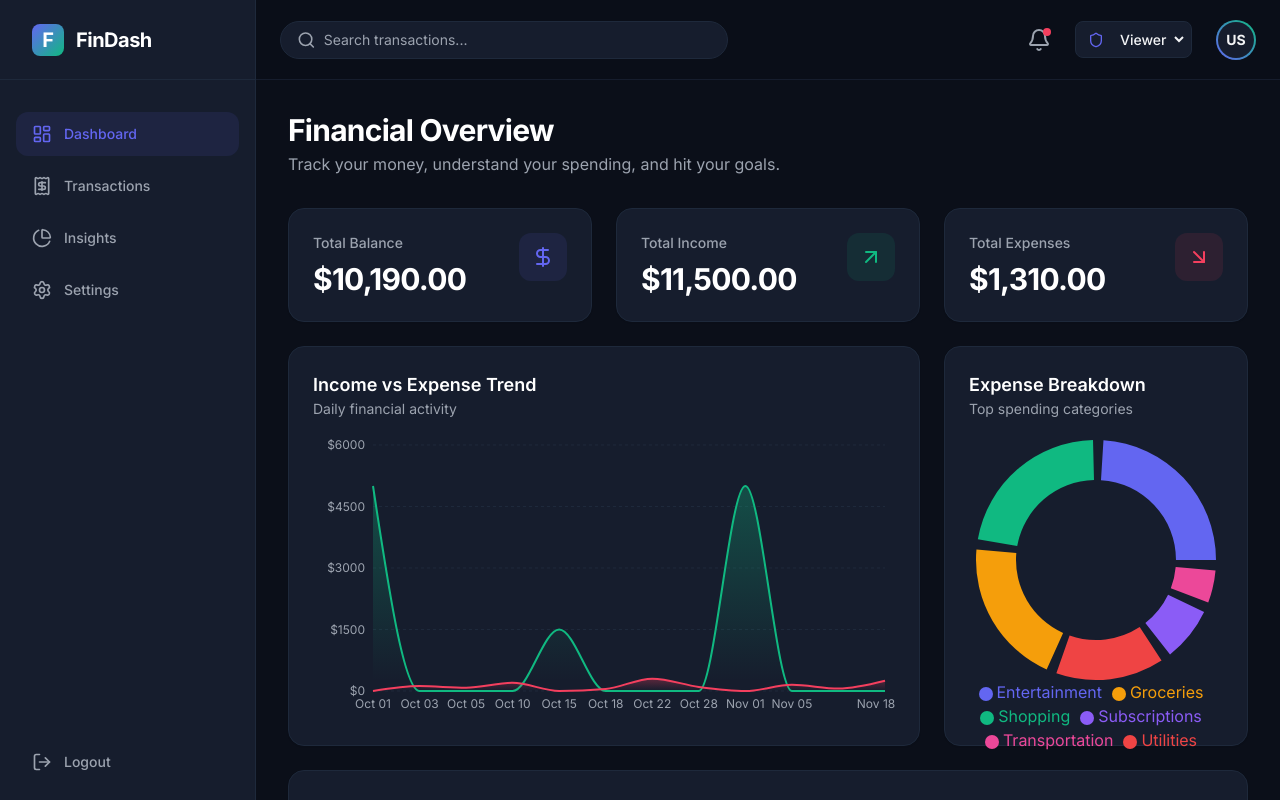
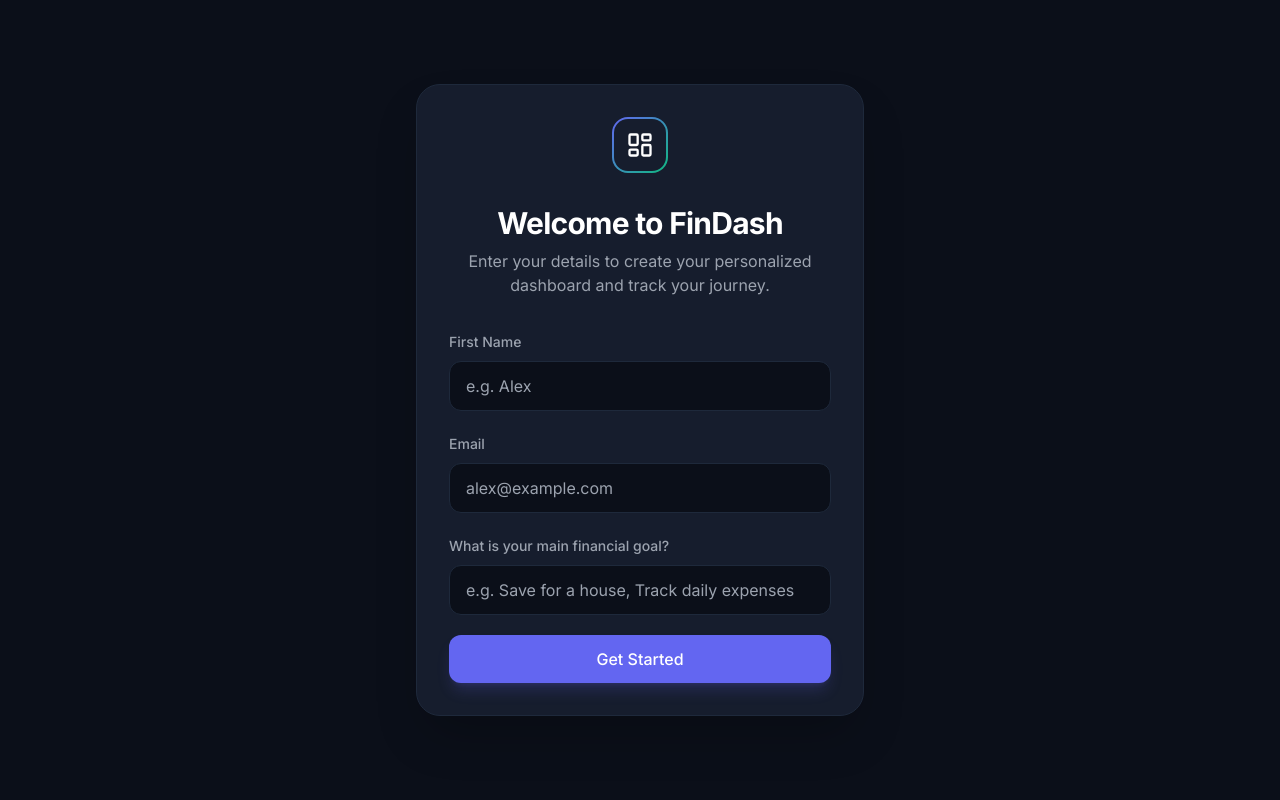
Before and after one commit to Subhadeep2609/Finance-Dashboard, a React (Vite) app: page /login in a window 1280 px wide. Before the commit this address led to /. Built offline with nearby package versions, Linux system fonts and the light colour scheme.

Commit message:
feat: Add Authentication flow, LoginPage, and Protected Routes

```diff
--- a/src/App.tsx
+++ b/src/App.tsx
@@ -1,21 +1,24 @@
 import React from 'react';
 import { Routes, Route, Navigate } from 'react-router-dom';
 import { DashboardLayout } from './components/layout/DashboardLayout';
+import { ProtectedRoute } from './components/layout/ProtectedRoute';
 import { DashboardPage } from './pages/DashboardPage';
 import { TransactionsPage } from './pages/TransactionsPage';
 import { InsightsPage } from './pages/InsightsPage';
 import { SettingsPage } from './pages/SettingsPage';
+import { LoginPage } from './pages/LoginPage';
 
 function App() {
   return (
     <Routes>
-      <Route path="/" element={<DashboardLayout />}>
+      <Route path="/login" element={<LoginPage />} />
+      <Route path="/" element={<ProtectedRoute><DashboardLayout /></ProtectedRoute>}>
         <Route index element={<DashboardPage />} />
         <Route path="transactions" element={<TransactionsPage />} />
         <Route path="insights" element={<InsightsPage />} />
         <Route path="settings" element={<SettingsPage />} />
-        <Route path="*" element={<Navigate to="/" replace />} />
       </Route>
+      <Route path="*" element={<Navigate to="/" replace />} />
     </Routes>
   );
 }
--- a/src/components/layout/Header.tsx
+++ b/src/components/layout/Header.tsx
@@ -1,10 +1,9 @@
 import React from 'react';
-import { useFinance } from '../../context/FinanceContext';
-import { Role } from '../../types';
-import { Bell, Search, Shield } from 'lucide-react';
+import { useAuth } from '../../context/AuthContext';
+import { Bell, Search } from 'lucide-react';
 
 export function Header() {
-  const { role, setRole } = useFinance();
+  const { user } = useAuth();
 
   return (
     <header className="h-20 border-b border-card bg-background/50 backdrop-blur-md px-6 flex items-center justify-between sticky top-0 z-10">
@@ -29,23 +28,17 @@ export function Header() {
           <span className="absolute top-0 right-0 w-2 h-2 bg-danger rounded-full"></span>
         </button>
 
-        {/* Role Toggle Dropdown (Mocked as simple select for now) */}
-        <div className="flex items-center space-x-2 bg-card rounded-lg p-1 border border-slate-800">
-          <Shield className="w-4 h-4 text-primary ml-2 hidden sm:block" />
-          <select
-            value={role}
-            onChange={(e) => setRole(e.target.value as Role)}
-            className="bg-transparent border-none text-sm font-medium outline-none cursor-pointer p-1 text-textBase"
-          >
-            <option value="viewer" className="bg-card">Viewer</option>
-            <option value="admin" className="bg-card">Admin</option>
-          </select>
-        </div>
-
-        {/* User profile */}
-        <div className="h-10 w-10 rounded-full bg-gradient-to-tr from-primary to-secondary p-[2px]">
-          <div className="w-full h-full rounded-full bg-card flex items-center justify-center">
-            <span className="font-bold text-sm">US</span>
+        <div className="flex items-center space-x-3">
+          <div className="h-10 w-10 rounded-full bg-gradient-to-tr from-primary to-secondary p-[2px]">
+            <div className="w-full h-full rounded-full bg-card flex items-center justify-center">
+              <span className="font-bold text-sm text-white">
+                {user?.name.charAt(0).toUpperCase()}
+              </span>
+            </div>
+          </div>
+          <div className="hidden sm:block text-sm">
+            <p className="font-medium text-white">{user?.name}</p>
+            <p className="text-xs text-textMuted">{user?.financialGoal || 'No goal set'}</p>
           </div>
         </div>
       </div>
--- /dev/null
+++ b/src/components/layout/ProtectedRoute.tsx
@@ -0,0 +1,12 @@
+import { Navigate } from 'react-router-dom';
+import { useAuth } from '../../context/AuthContext';
+
+export function ProtectedRoute({ children }: { children: React.ReactNode }) {
+  const { isAuthenticated } = useAuth();
+
+  if (!isAuthenticated) {
+    return <Navigate to="/login" replace />;
+  }
+
+  return <>{children}</>;
+}
--- a/src/components/layout/Sidebar.tsx
+++ b/src/components/layout/Sidebar.tsx
@@ -2,9 +2,11 @@ import React from 'react';
 import { LayoutDashboard, Receipt, PieChart, Settings, LogOut } from 'lucide-react';
 import { cn } from '../../lib/utils';
 import { Link, useLocation } from 'react-router-dom';
+import { useAuth } from '../../context/AuthContext';
 
 export function Sidebar() {
   const location = useLocation();
+  const { logout } = useAuth();
 
   const navItems = [
     { name: 'Dashboard', icon: LayoutDashboard, path: '/' },
@@ -46,7 +48,10 @@ export function Sidebar() {
       </div>
 
       <div className="p-4 mt-auto">
-        <button className="flex items-center space-x-3 px-4 py-3 rounded-xl transition-all duration-200 text-sm font-medium w-full text-textMuted hover:bg-danger/10 hover:text-danger">
+        <button
+          onClick={logout}
+          className="flex items-center space-x-3 px-4 py-3 rounded-xl transition-all duration-200 text-sm font-medium w-full text-textMuted hover:bg-danger/10 hover:text-danger"
+        >
           <LogOut className="w-5 h-5" />
           <span>Logout</span>
         </button>
--- a/src/components/transactions/TransactionList.tsx
+++ b/src/components/transactions/TransactionList.tsx
@@ -7,7 +7,7 @@ import { format, parseISO } from 'date-fns';
 import { cn } from '../../lib/utils';
 
 export function TransactionList() {
-  const { transactions, role, deleteTransaction } = useFinance();
+  const { transactions, deleteTransaction } = useFinance();
   const [searchTerm, setSearchTerm] = useState('');
   const [filterType, setFilterType] = useState<TransactionType | 'all'>('all');
   const [isFormOpen, setIsFormOpen] = useState(false);
@@ -82,7 +82,6 @@ export function TransactionList() {
           >
             <Download className="w-5 h-5" />
           </button>
-          {role === 'admin' && (
             <button
               onClick={() => {
                 setEditingTransaction(null);
@@ -93,7 +92,6 @@ export function TransactionList() {
             >
               <Plus className="w-5 h-5" />
             </button>
-          )}
         </div>
       </div>
 
@@ -106,7 +104,7 @@ export function TransactionList() {
               <th className="px-6 py-4 font-medium">Description</th>
               <th className="px-6 py-4 font-medium">Category</th>
               <th className="px-6 py-4 font-medium">Amount</th>
-              {role === 'admin' && <th className="px-6 py-4 font-medium text-right">Actions</th>}
+              <th className="px-6 py-4 font-medium text-right">Actions</th>
             </tr>
           </thead>
           <tbody className="divide-y divide-slate-800/50">
@@ -127,7 +125,6 @@ export function TransactionList() {
                   <td className={cn("px-6 py-4 font-medium whitespace-nowrap", t.type === 'income' ? 'text-secondary' : 'text-textBase')}>
                     {t.type === 'income' ? '+' : '-'}{formatCurrency(t.amount)}
                   </td>
-                  {role === 'admin' && (
                   <td className="px-6 py-4 text-right">
                     <div className="flex items-center justify-end space-x-2 opacity-0 group-hover:opacity-100 transition-all focus-within:opacity-100">
                       <button
@@ -149,12 +146,11 @@ export function TransactionList() {
                       </button>
                     </div>
                   </td>
-                  )}
                 </tr>
               ))
             ) : (
               <tr>
-                <td colSpan={role === 'admin' ? 5 : 4} className="px-6 py-8 text-center text-textMuted">
+                <td colSpan={5} className="px-6 py-8 text-center text-textMuted">
                   No transactions found.
                 </td>
               </tr>
--- /dev/null
+++ b/src/context/AuthContext.tsx
@@ -0,0 +1,50 @@
+import React, { createContext, useContext, useState, useEffect, ReactNode } from 'react';
+import { User } from '../types';
+
+interface AuthContextType {
+  user: User | null;
+  isAuthenticated: boolean;
+  login: (u: User) => void;
+  logout: () => void;
+}
+
+const AuthContext = createContext<AuthContextType | undefined>(undefined);
+
+export function AuthProvider({ children }: { children: ReactNode }) {
+  const [user, setUser] = useState<User | null>(() => {
+    const saved = localStorage.getItem('finance_user');
+    return saved ? JSON.parse(saved) : null;
+  });
+
+  useEffect(() => {
+    if (user) {
+      localStorage.setItem('finance_user', JSON.stringify(user));
+    } else {
+      localStorage.removeItem('finance_user');
+    }
+  }, [user]);
+
+  const login = (u: User) => setUser(u);
+
+  const logout = () => {
+    setUser(null);
+    // When logging out, typically we also clear the session data so let's force a reload or just let it be.
+  };
+
+  const value = {
+    user,
+    isAuthenticated: !!user,
+    login,
+    logout
+  };
+
+  return <AuthContext.Provider value={value}>{children}</AuthContext.Provider>;
+}
+
+export function useAuth() {
+  const context = useContext(AuthContext);
+  if (context === undefined) {
+    throw new Error('useAuth must be used within an AuthProvider');
+  }
+  return context;
+}
--- a/src/context/FinanceContext.tsx
+++ b/src/context/FinanceContext.tsx
@@ -1,6 +1,5 @@
-import React, { createContext, useContext, useState, useMemo, ReactNode } from 'react';
-import { Transaction, Role } from '../types';
-import { initialTransactions } from '../data/mockData';
+import React, { createContext, useContext, useState, ReactNode } from 'react';
+import { Transaction } from '../types';
 
 interface FinanceContextType {
   transactions: Transaction[];
@@ -8,8 +7,6 @@ interface FinanceContextType {
   addTransaction: (t: Omit<Transaction, 'id'>) => void;
   editTransaction: (id: string, t: Omit<Transaction, 'id'>) => void;
   deleteTransaction: (id: string) => void;
-  role: Role;
-  setRole: (role: Role) => void;
   totalIncome: number;
   totalExpense: number;
   totalBalance: number;
@@ -27,10 +24,8 @@ export function FinanceProvider({ children }: { children: ReactNode }) {
         console.error("Failed to parse transactions from local storage.");
       }
     }
-    return initialTransactions;
+    return [];
   });
-
-  const [role, setRole] = useState<Role>('viewer');
 
   // Save to local storage whenever transactions change
   React.useEffect(() => {
@@ -54,20 +49,9 @@ export function FinanceProvider({ children }: { children: ReactNode }) {
     setTransactions(prev => prev.filter(t => t.id !== id));
   };
 
-  // derived metrics
-  const { totalIncome, totalExpense, totalBalance } = useMemo(() => {
-    let income = 0;
-    let expense = 0;
-    transactions.forEach(t => {
-      if (t.type === 'income') income += t.amount;
-      else expense += t.amount;
-    });
-    return {
-      totalIncome: income,
-      totalExpense: expense,
-      totalBalance: income - expense
-    };
-  }, [transactions]);
+  const totalIncome = transactions.filter(t => t.type === 'income').reduce((acc, t) => acc + t.amount, 0);
+  const totalExpense = transactions.filter(t => t.type === 'expense').reduce((acc, t) => acc + t.amount, 0);
+  const totalBalance = totalIncome - totalExpense;
 
   const value = {
     transactions,
@@ -75,8 +59,6 @@ export function FinanceProvider({ children }: { children: ReactNode }) {
     addTransaction,
     editTransaction,
     deleteTransaction,
-    role,
-    setRole,
     totalIncome,
     totalExpense,
     totalBalance
--- a/src/main.tsx
+++ b/src/main.tsx
@@ -3,14 +3,17 @@ import ReactDOM from 'react-dom/client';
 import App from './App.tsx';
 import './index.css';
 import { FinanceProvider } from './context/FinanceContext.tsx';
+import { AuthProvider } from './context/AuthContext.tsx';
 import { BrowserRouter } from 'react-router-dom';
 
 ReactDOM.createRoot(document.getElementById('root')!).render(
   <React.StrictMode>
     <BrowserRouter>
-      <FinanceProvider>
-        <App />
-      </FinanceProvider>
+      <AuthProvider>
+        <FinanceProvider>
+          <App />
+        </FinanceProvider>
+      </AuthProvider>
     </BrowserRouter>
   </React.StrictMode>,
 );
--- /dev/null
+++ b/src/pages/LoginPage.tsx
@@ -0,0 +1,89 @@
+import React, { useState } from 'react';
+import { useAuth } from '../context/AuthContext';
+import { useNavigate } from 'react-router-dom';
+import { LayoutDashboard } from 'lucide-react';
+
+export function LoginPage() {
+  const { login } = useAuth();
+  const navigate = useNavigate();
+
+  const [name, setName] = useState('');
+  const [email, setEmail] = useState('');
+  const [financialGoal, setFinancialGoal] = useState('');
+
+  const handleSubmit = (e: React.FormEvent) => {
+    e.preventDefault();
+    if (!name || !email) return;
+
+    login({
+      name,
+      email,
+      financialGoal
+    });
+
+    navigate('/', { replace: true });
+  };
+
+  return (
+    <div className="min-h-screen flex items-center justify-center bg-background px-4">
+      <div className="max-w-md w-full bg-card border border-slate-800 rounded-3xl p-8 shadow-2xl animate-in fade-in zoom-in-95 duration-500">
+        <div className="flex justify-center mb-8">
+          <div className="w-14 h-14 rounded-2xl bg-gradient-to-br from-primary to-secondary flex items-center justify-center p-[2px]">
+             <div className="w-full h-full bg-card rounded-[14px] flex items-center justify-center">
+               <LayoutDashboard className="w-7 h-7 text-white" />
+             </div>
+          </div>
+        </div>
+
+        <div className="text-center mb-8">
+          <h1 className="text-3xl font-bold tracking-tight text-white">Welcome to FinDash</h1>
+          <p className="text-textMuted mt-2">Enter your details to create your personalized dashboard and track your journey.</p>
+        </div>
+
+        <form onSubmit={handleSubmit} className="space-y-5">
+          <div className="space-y-2">
+            <label className="text-sm font-medium text-textMuted">First Name</label>
+            <input
+              type="text"
+              required
+              value={name}
+              onChange={e => setName(e.target.value)}
+              className="w-full bg-background border border-slate-800 rounded-xl px-4 py-3 text-white focus:border-primary focus:outline-none transition-colors"
+              placeholder="e.g. Alex"
+            />
+          </div>
+
+          <div className="space-y-2">
+            <label className="text-sm font-medium text-textMuted">Email</label>
+            <input
+              type="email"
+              required
+              value={email}
+              onChange={e => setEmail(e.target.value)}
+              className="w-full bg-background border border-slate-800 rounded-xl px-4 py-3 text-white focus:border-primary focus:outline-none transition-colors"
+              placeholder="alex@example.com"
+            />
+          </div>
+
+          <div className="space-y-2">
+            <label className="text-sm font-medium text-textMuted">What is your main financial goal?</label>
+            <input
+              type="text"
+              value={financialGoal}
+              onChange={e => setFinancialGoal(e.target.value)}
+              className="w-full bg-background border border-slate-800 rounded-xl px-4 py-3 text-white focus:border-primary focus:outline-none transition-colors"
+              placeholder="e.g. Save for a house, Track daily expenses"
+            />
+          </div>
+
+          <button
+            type="submit"
+            className="w-full bg-primary hover:bg-primary/90 text-white font-medium py-3 px-4 rounded-xl transition-all hover:scale-[1.02] active:scale-95 shadow-lg shadow-primary/20 mt-4"
+          >
+            Get Started
+          </button>
+        </form>
+      </div>
+    </div>
+  );
+}
--- a/src/types/index.ts
+++ b/src/types/index.ts
@@ -9,7 +9,11 @@ export interface Transaction {
   description: string;
 }
 
-export type Role = 'viewer' | 'admin';
+export interface User {
+  name: string;
+  email: string;
+  financialGoal: string;
+}
 
 export interface DailySummary {
   date: string;
```
Lines whose indentation alone changed are shown as unchanged.
